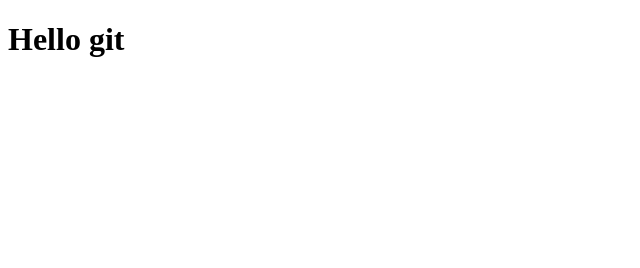
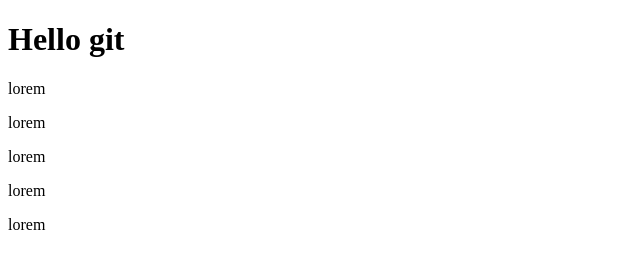
Before and after one commit to isakura313/first_project, a plain HTML site: page index.html in a window 1280 px wide. Shown: the whole page, without its empty margins (0-640 px from the left). Drawn offline with Linux system fonts and the light colour scheme.

Commit message:
отлично добавил пару P

```diff
--- a/index.html
+++ b/index.html
@@ -7,5 +7,10 @@
 </head>
 <body>
     <h1> Hello git</h1>
+    <p>lorem</p>
+    <p>lorem</p>
+    <p>lorem</p>
+    <p>lorem</p>
+    <p>lorem</p>
 </body>
 </html>
```
